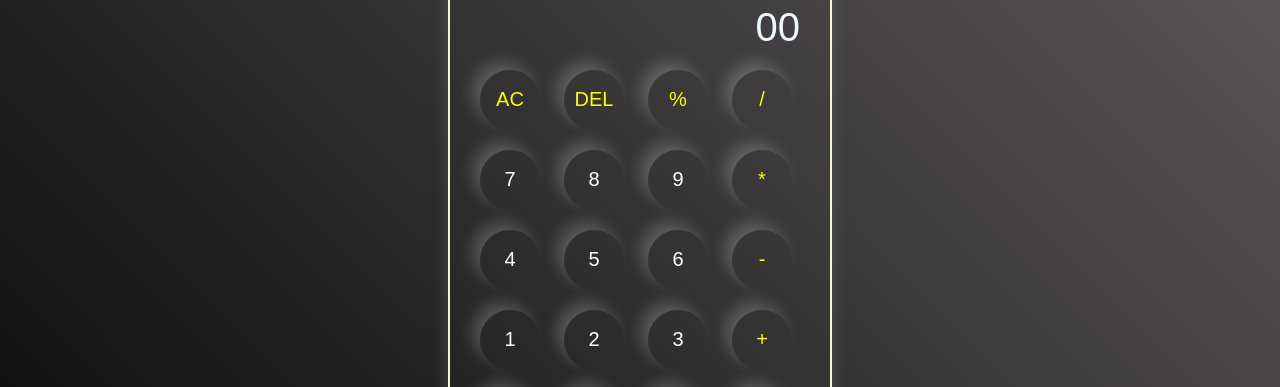
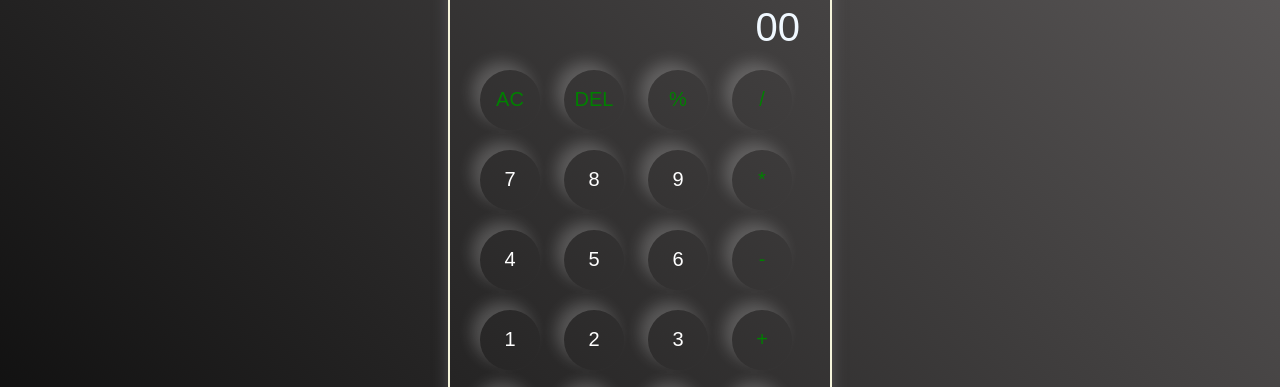
Before and after one commit to sridhar014/calculator, a plain HTML site: page index.html in a window 1280 px wide. Shown: the part 173-560 px from the top of the page. Drawn offline with Linux system fonts and the light colour scheme.

Commit message:
Update style.css

```diff
--- a/style.css
+++ b/style.css
@@ -49,6 +49,6 @@
 
   }
   .operators{
-    color: rgb(251, 255, 0);
+    color: green;
 
   }
```
